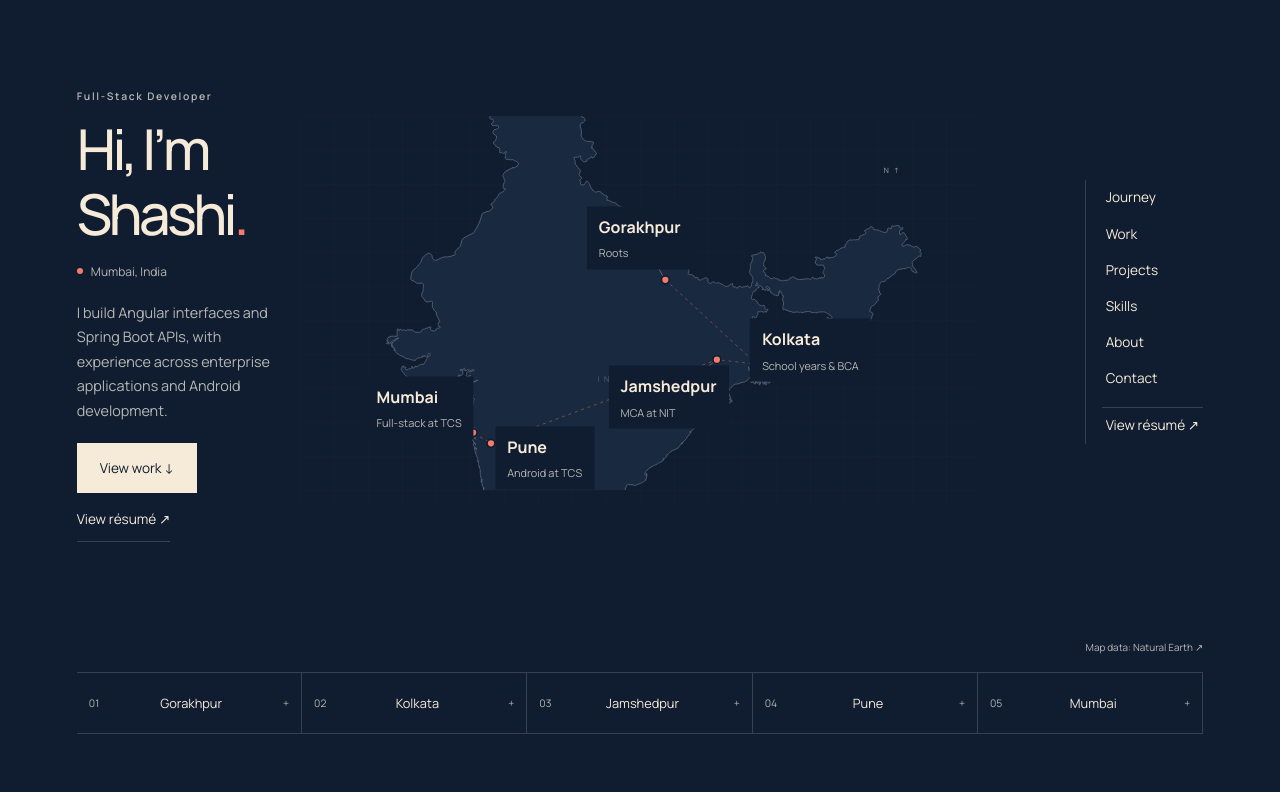
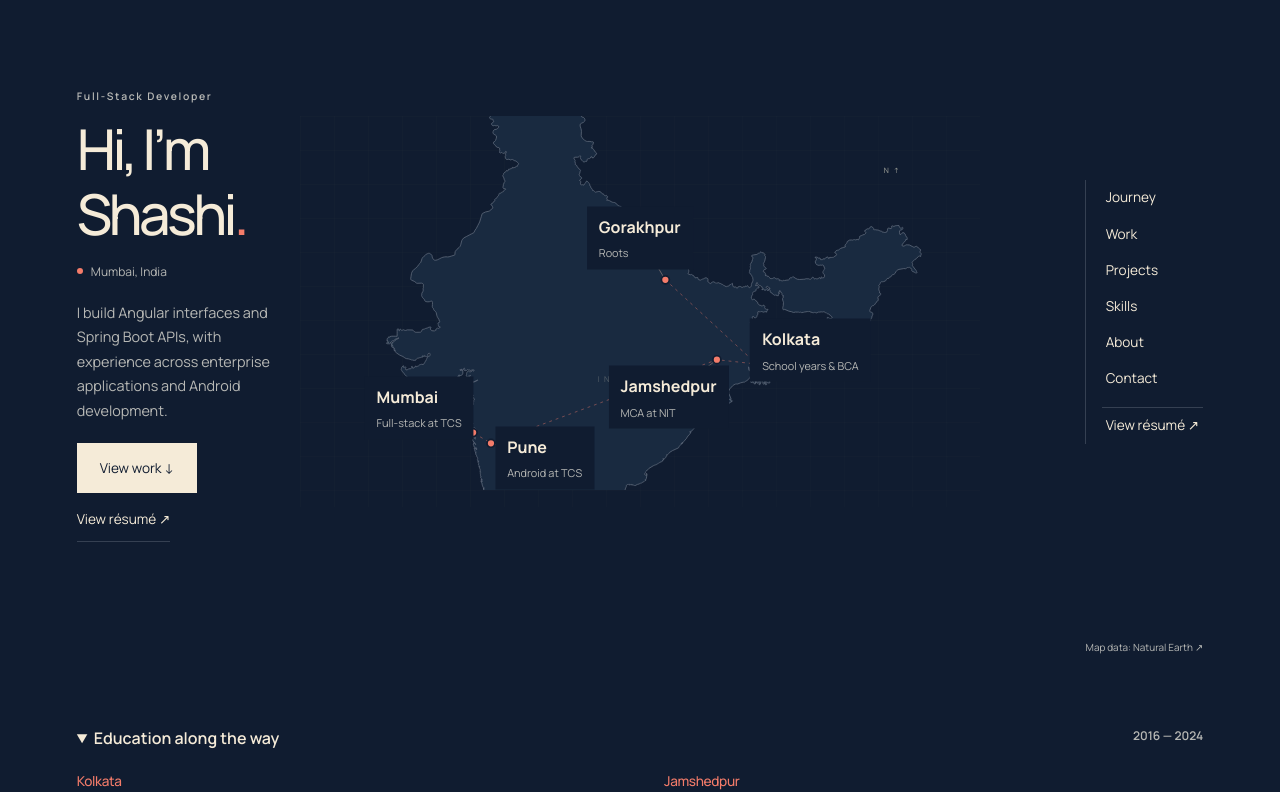
Before and after one commit to kt-shashi/kt-shashi.github.io, an Angular app: page / in a window 1280 px wide. Shown: the top 792 px of the page. Built offline with nearby package versions, Linux system fonts and the light colour scheme.

Commit message:
Remove duplicate city controls beneath the journey map

```diff
--- a/src/app/journey.html
+++ b/src/app/journey.html
@@ -82,19 +82,6 @@
       >Map data: Natural Earth ↗</a
     >
   </div>
-  <div class="journey-controls" aria-label="Explore locations">
-    @for (p of places; track p.id; let i = $index) {
-      <button
-        (click)="pin(p, $event)"
-        [class.selected]="active()?.id === p.id"
-        [attr.aria-expanded]="active()?.id === p.id"
-        aria-controls="place-details"
-      >
-        <span>0{{ i + 1 }}</span
-        >{{ p.city }}<span aria-hidden="true">{{ active()?.id === p.id ? '−' : '+' }}</span>
-      </button>
-    }
-  </div>
   @if (active(); as p) {
     <section
       #popup
--- a/src/app/journey.scss
+++ b/src/app/journey.scss
@@ -70,31 +70,6 @@ svg {
 }
 .map-caption a {
   letter-spacing: 0;
-}
-.journey-controls {
-  display: grid;
-  grid-template-columns: repeat(5, 1fr);
-  border-block: 1px solid var(--line);
-}
-.journey-controls button {
-  display: flex;
-  justify-content: space-between;
-  align-items: center;
-  gap: 8px;
-  border: 0;
-  border-right: 1px solid var(--line);
-  background: none;
-  padding: 20px 12px;
-  font-size: 0.8rem;
-  min-height: 48px;
-}
-.journey-controls button span {
-  color: var(--muted);
-  font-size: 0.65rem;
-}
-.journey-controls .selected {
-  background: var(--surface);
-  box-shadow: inset 0 -2px var(--coral);
 }
 .city-mark {
   cursor: pointer;
@@ -175,15 +150,6 @@ summary span {
   .map-caption {
     font-size: 0.5rem;
   }
-  .journey-controls {
-    grid-template-columns: 1fr 1fr;
-  }
-  .journey-controls button {
-    border-bottom: 1px solid var(--line);
-  }
-  .journey-controls button:last-child {
-    grid-column: 1/-1;
-  }
   .place-details,
   .education-grid {
     grid-template-columns: 1fr;
--- a/src/app/journey.ts
+++ b/src/app/journey.ts
@@ -76,7 +76,7 @@ export class Journey {
     if (
       this.active() &&
       event.target instanceof Element &&
-      !event.target.closest('#place-details, .map-label, .journey-controls button, .city-mark')
+      !event.target.closest('#place-details, .map-label, .city-mark')
     ) {
       this.dismiss();
     }
```
Also changed, not shown: 2 other files (tests, documents, lock files or other folders).
